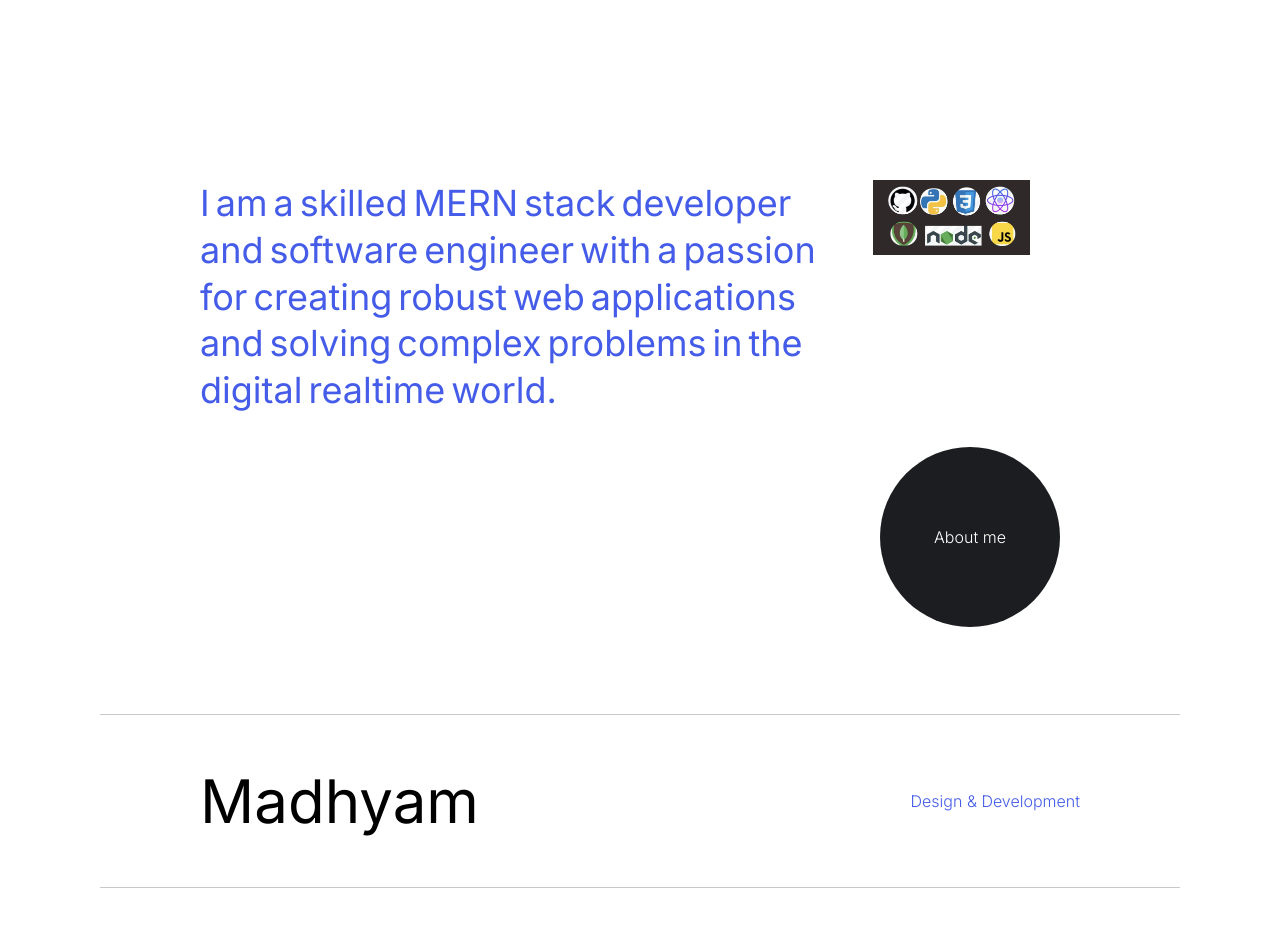
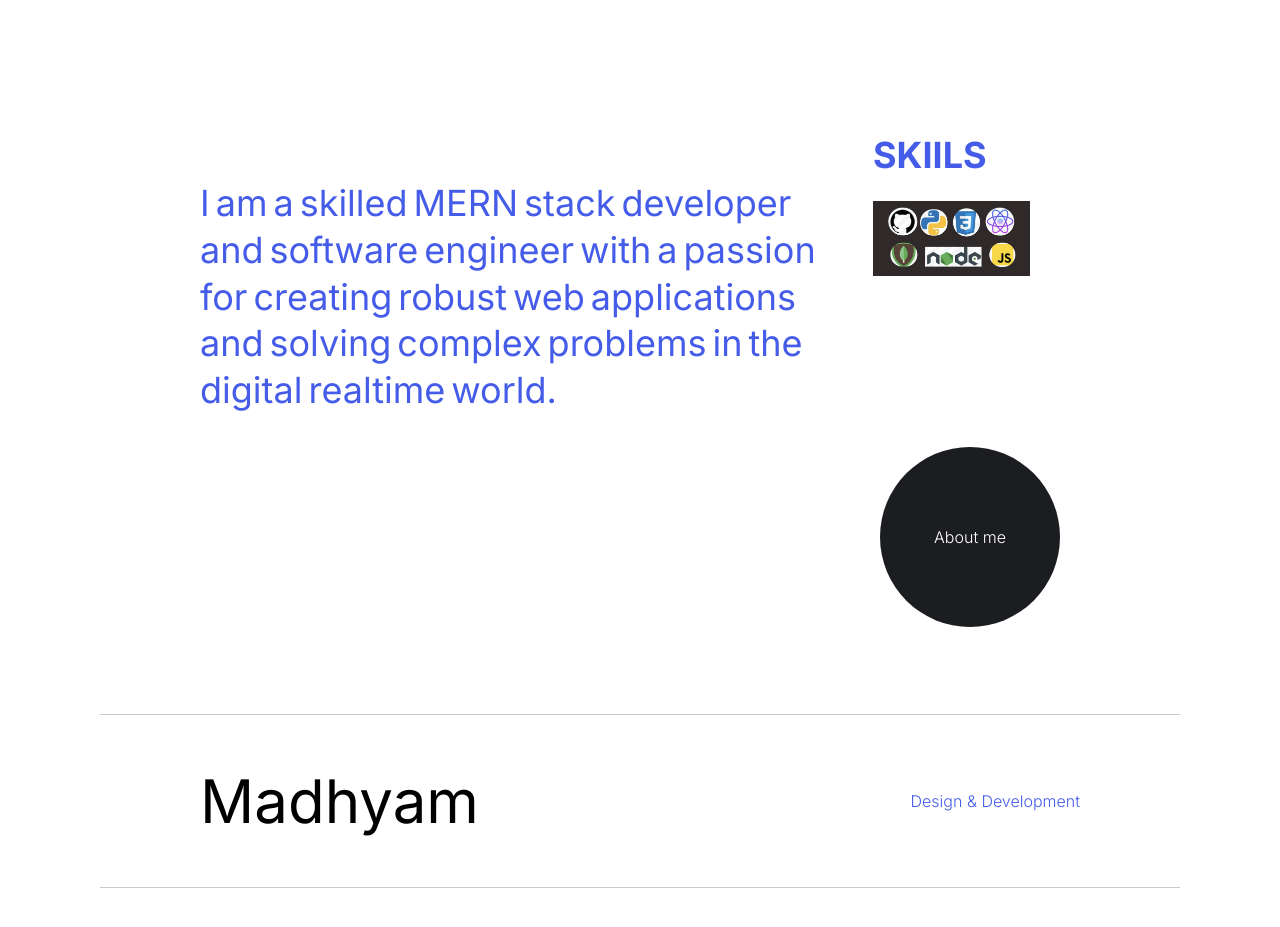
Before and after one commit to Madhyam123/Nextjs_Potofilio, a Next.js app: page / in a window 1280 px wide. Shown: the part 820-1747 px from the top of the page. Built offline with nearby package versions, Linux system fonts and the light colour scheme.

Commit message:
Update index.jsx

```diff
--- a/src/components/Description/index.jsx
+++ b/src/components/Description/index.jsx
@@ -21,6 +21,7 @@ function Index() {
                     }
                 </p>
                 <motion.p variants={opacity} animate={isInView ? "open" : "closed"}>
+                    <h1 style={{marginTop:"-30%",color:"#455CE9"}}><b>SKIILS</b></h1>
                     <Image src={skills} width="350px"
       height="300px"
       layout="responsive" />
```
